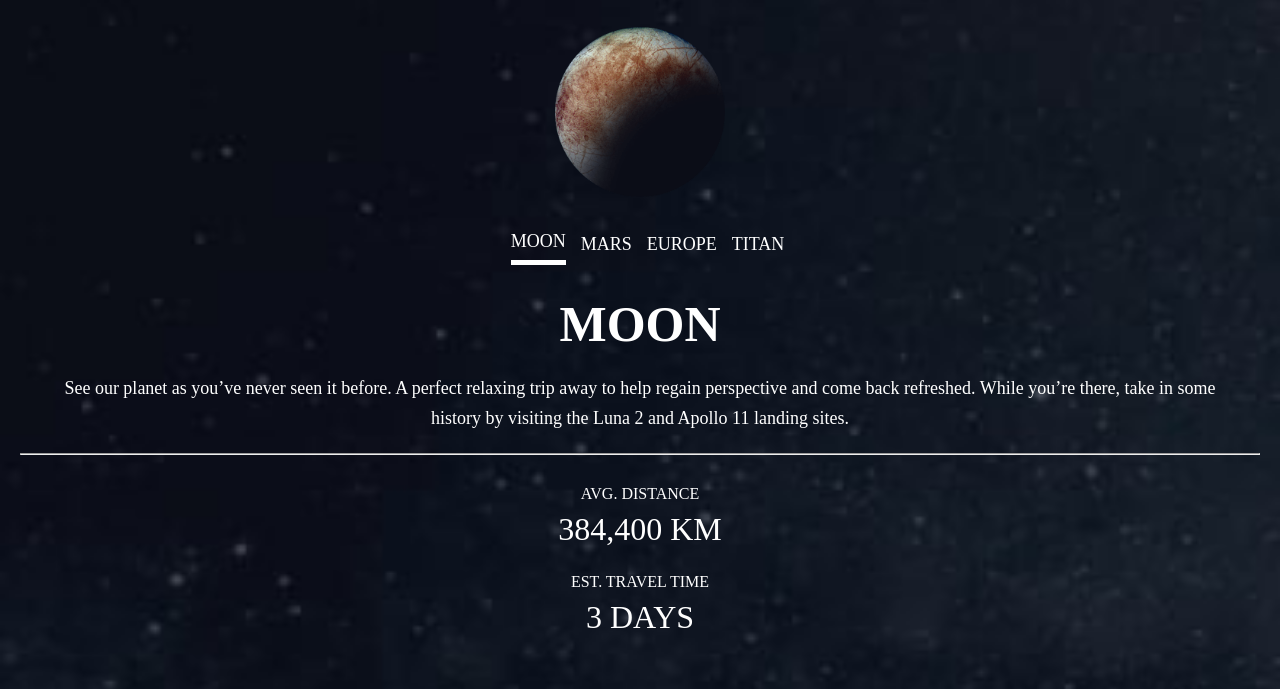
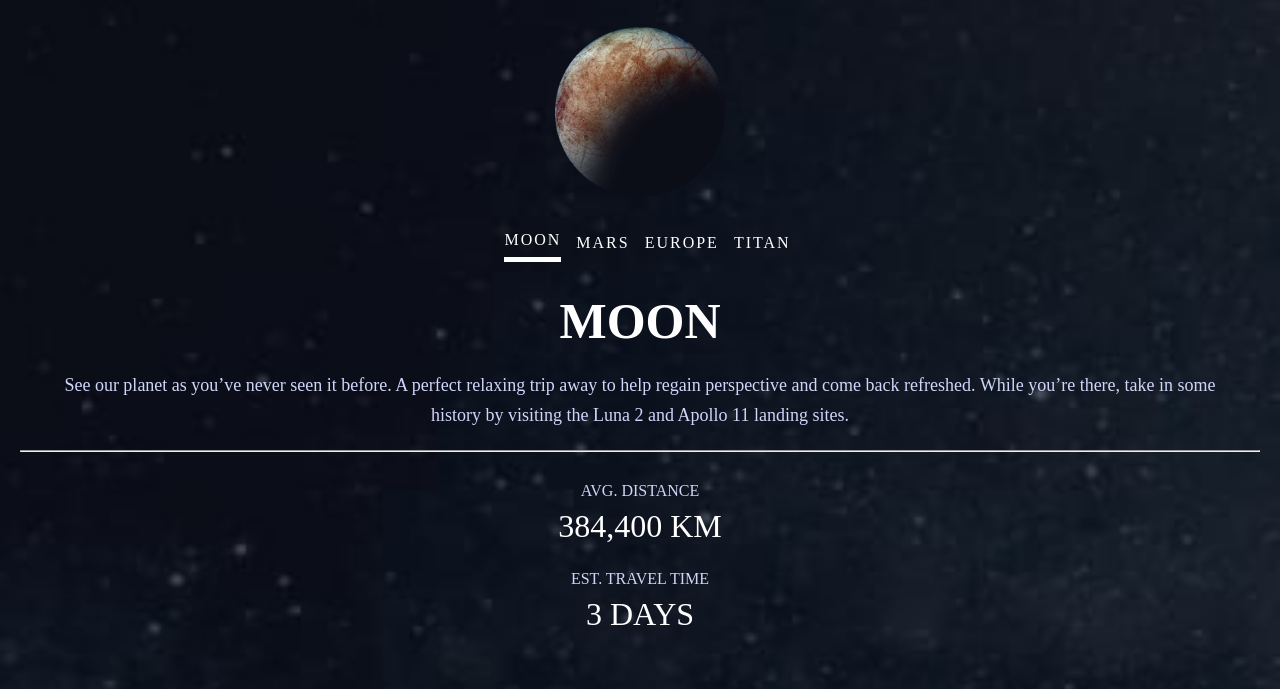
Before and after one commit to julienawonga/Space-travel-website, a plain HTML site: page destination.html in a window 1280 px wide. Shown: the part 111-800 px from the top of the page. Drawn offline with Linux system fonts and the light colour scheme; a web font is replaced by a local one.

Commit message:
update destination page color

```diff
--- a/destination.css
+++ b/destination.css
@@ -98,7 +98,7 @@ main{
     align-items: center;
     justify-content: center;
     margin-bottom: 30px;
-    font-size: 18px;
+    font-size: 16px;
     text-transform: uppercase;
 }
 
@@ -106,6 +106,8 @@ main{
     margin-left: 15px;
     padding-bottom: 8px;
     color: #fff;
+    letter-spacing: 2px;
+    font-weight: 100;
 }
 
 
@@ -123,6 +125,7 @@ main{
     font-size: 18px;
     padding: 20px;
     line-height: 30px;
+    color: rgb(208, 214, 249)
 }
 
 .section-distance{
@@ -133,11 +136,13 @@ main{
 .section-distance > h1{
     font-size: 1em;
     font-weight: 100;
+    color: rgb(208, 214, 249)
 }
 
 .section-distance > h2{
     font-size: 1em;
     font-weight: 100;
+    color: rgb(208, 214, 249)
 }
 .section-distance > p{
     padding-top: 8px;
```
